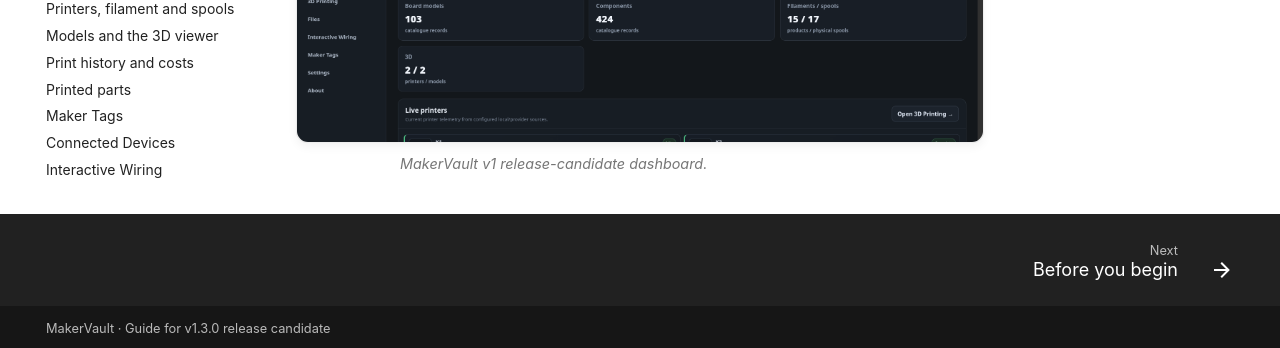
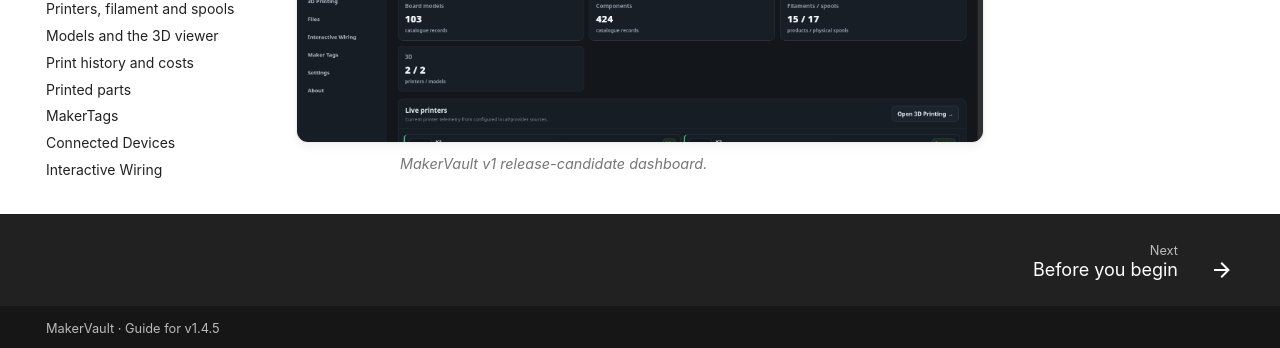
Before and after one commit to gavrd7/MakerVault-docs, an MkDocs documentation site: the page built from docs/guide/index.md, in a window 1280 px wide and 900 px high, scrolled down 4761 px. Shown: the part 549-897 px from the top of the window. Built offline with MkDocs 1.6.1 and Material for MkDocs 9.7.7, drawn with Linux system fonts in a browser that asks for light colours; comment, search, counter and statistics services are not loaded.

Commit message:
docs: prepare v1.4.5 and Terminal v0.7 guide updates

```diff
--- a/mkdocs.yml
+++ b/mkdocs.yml
@@ -54,7 +54,7 @@
   - assets/guide-search.js
 extra:
   generator: false
-copyright: MakerVault · Guide for v1.3.0 release candidate
+copyright: MakerVault · Guide for v1.4.5
 nav:
   - Welcome: index.md
   - Getting started:
@@ -75,7 +75,7 @@
       - Models and the 3D viewer: using/models.md
       - Print history and costs: using/print-history.md
       - Printed parts: using/printed-parts.md
-      - Maker Tags: using/maker-tags.md
+      - MakerTags: using/maker-tags.md
       - Connected Devices: using/connected-devices.md
       - Interactive Wiring: using/interactive-wiring.md
   - Optional integrations:
```
